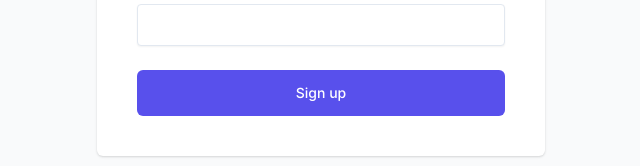
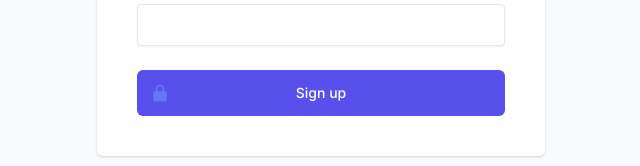
Before and after one commit to abeidahmed/book-review-app, a React (Create React App) app in the folder client/: page /sign_up in a window 1280 px wide. Shown: the part 483-649 px from the top of the page, without its empty margins (319-959 px from the left). Built offline with nearby package versions, Linux system fonts and the light colour scheme.

Commit message:
Add loading state in buttons

```diff
--- a/client/src/views/login/components/form.js
+++ b/client/src/views/login/components/form.js
@@ -2,7 +2,7 @@ import React, { useState } from "react";
 import { fieldValidation } from "utils/field-validation";
 import Icon from "components/icon";
 
-const Form = ({ login }) => {
+const Form = ({ loading, login }) => {
   const [email, setEmail] = useState("");
   const [password, setPassword] = useState("");
   const [error, setError] = useState("");
@@ -63,6 +63,7 @@ const Form = ({ login }) => {
       <div className="mt-6">
         <button
           type="submit"
+          disabled={loading}
           className="group relative w-full flex justify-center py-2 px-4 border border-transparent text-sm leading-5 font-medium rounded-md text-white bg-indigo-600 hover:bg-indigo-500 focus:outline-none focus:border-indigo-700 focus:shadow-outline-indigo active:bg-indigo-700 transition duration-150 ease-in-out"
         >
           <span className="absolute left-0 inset-y-0 flex items-center pl-3">
@@ -71,7 +72,7 @@ const Form = ({ login }) => {
               className="h-5 w-5 text-indigo-500 group-hover:text-indigo-400 transition ease-in-out duration-150"
             />
           </span>
-          Sign in
+          {loading ? "Signing in..." : "Sign in"}
         </button>
       </div>
     </form>
--- a/client/src/views/login/index.js
+++ b/client/src/views/login/index.js
@@ -8,7 +8,7 @@ import Header from "./components/header";
 export default function Login() {
   const client = useApolloClient();
   const history = useHistory();
-  const [login] = useMutation(LOGIN_USER, {
+  const [login, { loading }] = useMutation(LOGIN_USER, {
     onCompleted(login) {
       localStorage.setItem("token", login.loginUser.token);
       client.writeData({ data: { isLoggedIn: true } });
@@ -20,7 +20,7 @@ export default function Login() {
     <div className="min-h-screen flex items-center justify-center bg-gray-50 py-12 px-4 sm:px-6 lg:px-8">
       <div className="max-w-md w-full">
         <Header />
-        <Form login={login} />
+        <Form login={login} loading={loading} />
       </div>
     </div>
   );
--- a/client/src/views/register/components/form.js
+++ b/client/src/views/register/components/form.js
@@ -1,7 +1,8 @@
 import React, { useState } from "react";
+import Icon from "components/icon";
 import { InputField } from "components/field";
 
-const Form = ({ signup }) => {
+const Form = ({ loading, signup }) => {
   const [email, setEmail] = useState("");
   const [password, setPassword] = useState("");
   const [error, setError] = useState("");
@@ -47,9 +48,16 @@ const Form = ({ signup }) => {
       <div className="mt-6">
         <button
           type="submit"
-          className="block w-full flex justify-center py-2 px-4 border border-transparent text-sm leading-7 font-medium rounded-md text-white bg-indigo-600 hover:bg-indigo-500 focus:outline-none focus:border-indigo-700 focus:shadow-outline-indigo active:bg-indigo-700 transition duration-150 ease-in-out"
+          disabled={loading}
+          className="group relative block w-full flex justify-center py-2 px-4 border border-transparent text-sm leading-7 font-medium rounded-md text-white bg-indigo-600 hover:bg-indigo-500 focus:outline-none focus:border-indigo-700 focus:shadow-outline-indigo active:bg-indigo-700 transition duration-150 ease-in-out"
         >
-          Sign up
+          <span className="absolute left-0 inset-y-0 flex items-center pl-3">
+            <Icon
+              icon="lock"
+              className="h-5 w-5 text-indigo-500 group-hover:text-indigo-400 transition ease-in-out duration-150"
+            />
+          </span>
+          {loading ? "Signing up..." : "Sign up"}
         </button>
       </div>
     </form>
--- a/client/src/views/register/index.js
+++ b/client/src/views/register/index.js
@@ -8,7 +8,7 @@ import Header from "./components/header";
 export default function Register() {
   const client = useApolloClient();
   const history = useHistory();
-  const [signup] = useMutation(REGISTER_USER, {
+  const [signup, { loading }] = useMutation(REGISTER_USER, {
     onCompleted(signup) {
       localStorage.setItem("token", signup.createUser.token);
       client.writeData({ data: { isLoggedIn: true } });
@@ -21,7 +21,7 @@ export default function Register() {
       <div className="max-w-md w-full">
         <Header />
         <div className="mt-8 p-10 bg-white rounded-md shadow">
-          <Form signup={signup} />
+          <Form signup={signup} loading={loading} />
         </div>
       </div>
     </div>
```
